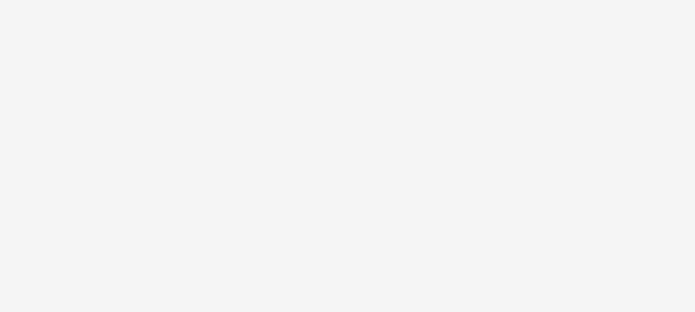
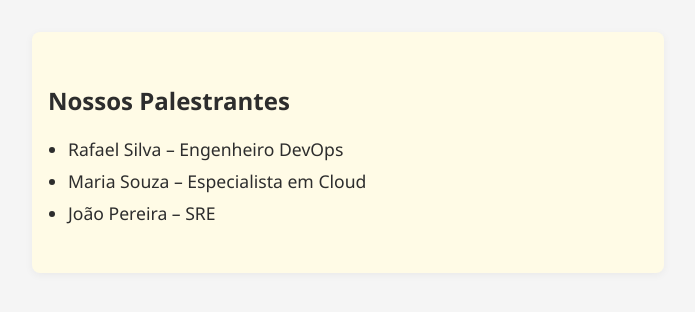
Before and after one commit to MisterHyndra/atividade02, a plain HTML site: page index.html in a window 1280 px wide. Shown: the whole page, without its empty margins (292-987 px from the left). Drawn offline with Linux system fonts and the light colour scheme.

Commit message:
feat(palestrantes): adiciona seção de palestrantes e script.js

```diff
--- a/index.html
+++ b/index.html
@@ -10,10 +10,19 @@
     <!-- Header será implementado pelo Aluno 1 -->
   </header>
   <main>
+    <section id="palestrantes">
+      <h2>Nossos Palestrantes</h2>
+      <ul>
+        <li>Rafael Silva – Engenheiro DevOps</li>
+        <li>Maria Souza – Especialista em Cloud</li>
+        <li>João Pereira – SRE</li>
+      </ul>
+    </section>
     <!-- Agenda pelo Aluno 2, Palestrantes pelo Aluno 3 -->
   </main>
   <footer>
     <!-- Footer pelo Aluno 4 (opcional) -->
   </footer>
+  <script src="scripts.js"></script>
 </body>
 </html>
--- a/style.css
+++ b/style.css
@@ -9,3 +9,19 @@ body {
   background: var(--secondary-color);
   color: var(--primary-color);
 }
+
+#palestrantes {
+  background: #fffbe6;
+  padding: 32px 16px;
+  border-radius: 8px;
+  max-width: 600px;
+  margin: 32px auto;
+  box-shadow: 0 2px 8px rgba(0,0,0,0.05);
+}
+#palestrantes ul {
+  padding-left: 20px;
+}
+#palestrantes li {
+  margin-bottom: 8px;
+  font-size: 1.1em;
+}
```
